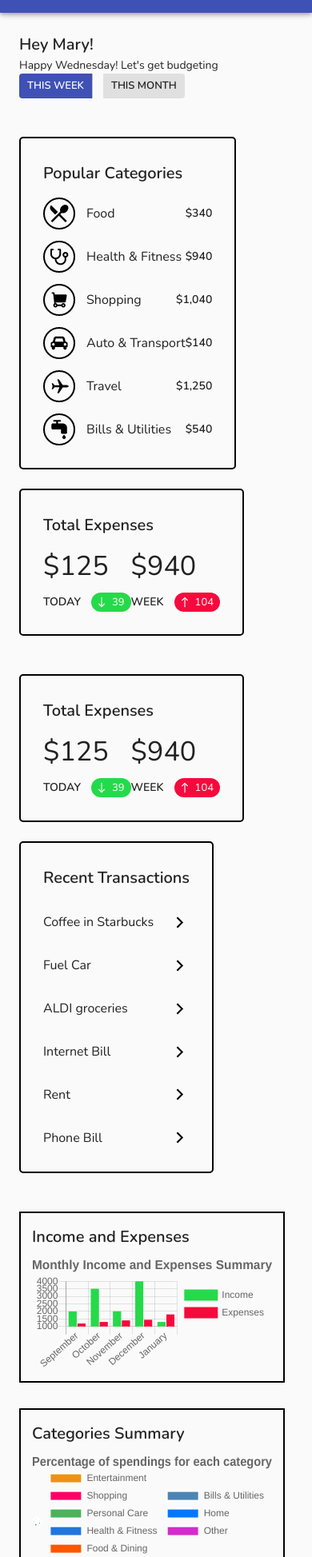
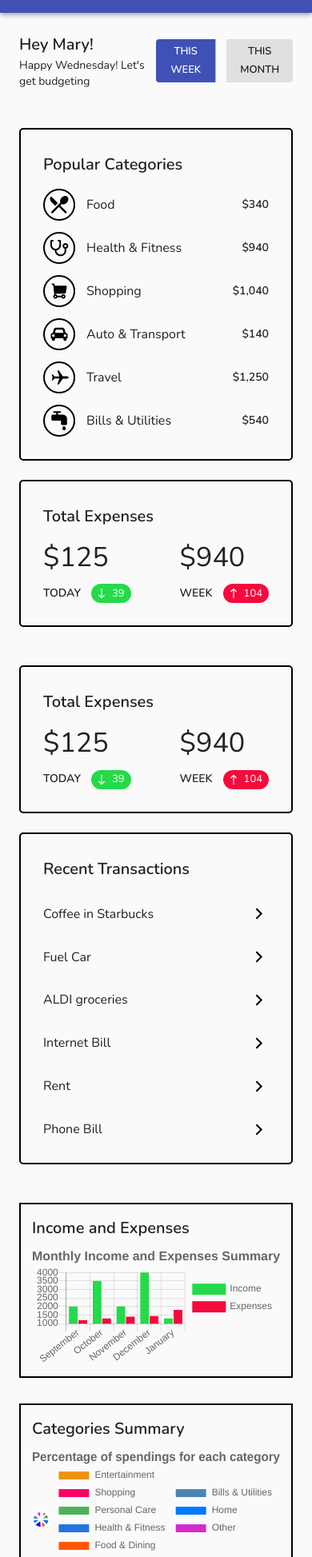
Before and after one commit to joshuabgutierrez/pokket, a React (Create React App) app in the folder pokket-front-end/: page /dashboard in a window 390 px wide. Shown: the part 40-1987 px from the top of the page at 80% size. Built offline with nearby package versions, Linux system fonts and the light colour scheme.

Commit message:
Responsive Dashboard section

```diff
--- a/pokket-front-end/src/charts/CategoriesSummaryChart.js
+++ b/pokket-front-end/src/charts/CategoriesSummaryChart.js
@@ -49,7 +49,9 @@ export default function CategoriesSummaryChart() {
 					legend: {
 						display: true,
 						position: 'right'
-					}
+					},
+					maintainAspectRatio: true,
+					responsive: true
 				}}
 			/>
 
--- a/pokket-front-end/src/charts/IncomeExpensesChart.js
+++ b/pokket-front-end/src/charts/IncomeExpensesChart.js
@@ -35,7 +35,9 @@ export default function IncomeExpensesChart() {
 					legend: {
 						display: true,
 						position: 'right'
-					}
+					},
+					maintainAspectRatio: true,
+					responsive: true
 				}}
 			/>
 		</React.Fragment>
--- a/pokket-front-end/src/components/Dashboard/Header.js
+++ b/pokket-front-end/src/components/Dashboard/Header.js
@@ -18,11 +18,11 @@ function Header() {
 	return (
 		<div>
 			<Grid container>
-				<Grid item lg={6}>
+				<Grid item xs={6} sm={6} md={6} lg={6}>
 					<Typography variant="h6">Hey Mary!</Typography>
 					<Typography variant="body2">Happy Wednesday! Let's get budgeting</Typography>
 				</Grid>
-				<Grid item lg={6} className={classes.flexbox}>
+				<Grid item xs={6} sm={6} md={6} lg={6} className={classes.flexbox}>
 					<ButtonGroup disableElevation size="small" variant="contained">
 						<Button color="primary" className={classes.spacing}>
 							This Week
--- a/pokket-front-end/src/components/Dashboard/Main.js
+++ b/pokket-front-end/src/components/Dashboard/Main.js
@@ -13,53 +13,53 @@ function Main() {
 	return (
 		<div>
 			<Grid container spacing={6}>
-				<Grid item lg={12}>
+				<Grid item xs={12} sm={12} md={12} lg={12}>
 					<Header />
 				</Grid>
-				<Grid item lg={12}>
+				<Grid item sm={12} md={12} lg={12}>
 					<Grid container spacing={3}>
-						<Grid item lg={4}>
+						<Grid item xs={12} sm={6} md={4} lg={4}>
 							<Categories />
 						</Grid>
-						<Grid item lg={4}>
+						<Grid item xs={12} sm={6} md={4} lg={4}>
 							<Grid container spacing={6}>
-								<Grid item lg={12}>
+								<Grid item xs={12} sm={12} md={12} lg={12}>
 									<Details />
 								</Grid>
-								<Grid item lg={12}>
+								<Grid item xs={12} sm={12} md={12} lg={12}>
 									<Details />
 								</Grid>
 							</Grid>
 						</Grid>
-						<Grid item lg={4}>
+						<Grid item xs={12} sm={6} md={4} lg={4}>
 							<Transactions />
 						</Grid>
 					</Grid>
 				</Grid>
-				<Grid item lg={12}>
+				<Grid item xs={12} sm={12} md={12} lg={12}>
 					<Grid container spacing={4}>
-						<Grid item lg={6}>
+						<Grid item xs={12} sm={12} md={6} lg={6}>
 							<IncomeExpenses />
 						</Grid>
-						<Grid item lg={6}>
+						<Grid item xs={12} sm={12} md={6} lg={6}>
 							<CategoriesSummary />
 						</Grid>
 					</Grid>
 				</Grid>
-				<Grid item lg={12}>
+				<Grid item xs={12} sm={12} md={12} lg={12}>
 					<Grid container spacing={3}>
 						<Grid item lg={12}>
 							<Typography variant="h6">Upcoming Payments</Typography>
 						</Grid>
-						<Grid item lg={12}>
+						<Grid item xs={12} sm={12} md={12} lg={12}>
 							<Grid container spacing={4}>
-								<Grid item lg={4}>
+								<Grid item xs={12} sm={6} md={4} lg={4}>
 									<BillDetails />
 								</Grid>
-								<Grid item lg={4}>
+								<Grid item xs={12} sm={6} md={4} lg={4}>
 									<BillDetails />
 								</Grid>
-								<Grid item lg={4}>
+								<Grid item xs={12} sm={6} md={4} lg={4}>
 									<BillDetails />
 								</Grid>
 							</Grid>
--- a/pokket-front-end/src/components/Home/Home.js
+++ b/pokket-front-end/src/components/Home/Home.js
@@ -18,7 +18,7 @@ const useStyles = makeStyles((theme) => ({
 	appBar: {
 		minWidth: '100%',
 		zIndex: '1',
-		[theme.breakpoints.up('sm')]: {
+		[theme.breakpoints.up('lg')]: {
 			width: `calc(100% - ${drawerWidth}px)`,
 			marginLeft: drawerWidth
 		}
--- a/pokket-front-end/src/components/Navbar/Navbar.js
+++ b/pokket-front-end/src/components/Navbar/Navbar.js
@@ -14,14 +14,14 @@ const useStyles = makeStyles((theme) => ({
 		flexDirection: 'row',
 		alignItems: 'center',
 		justifyContent: 'space-between',
-		[theme.breakpoints.up('sm')]: {
+		[theme.breakpoints.up('lg')]: {
 			width: `calc(100% - ${drawerWidth}px)`,
 			marginLeft: drawerWidth
 		}
 	},
 	menuButton: {
 		marginRight: theme.spacing(2),
-		[theme.breakpoints.up('sm')]: {
+		[theme.breakpoints.up('lg')]: {
 			display: 'none'
 		}
 	},
--- a/pokket-front-end/src/components/Sidebar/Sidebar.js
+++ b/pokket-front-end/src/components/Sidebar/Sidebar.js
@@ -9,7 +9,7 @@ const drawerWidth = 240;
 const useStyles = makeStyles((theme) => ({
 	drawer: {
 		zIndex: '0',
-		[theme.breakpoints.up('sm')]: {
+		[theme.breakpoints.up('lg')]: {
 			width: drawerWidth,
 			flexShrink: 0
 		}
@@ -39,7 +39,7 @@ function Sidebar(props) {
 
 	return (
 		<nav className={classes.drawer} aria-label="mailbox folders">
-			<Hidden smUp implementation="css">
+			<Hidden lgUp implementation="css">
 				<Drawer
 					container={container}
 					variant="temporary"
@@ -56,7 +56,7 @@ function Sidebar(props) {
 					{drawer}
 				</Drawer>
 			</Hidden>
-			<Hidden xsDown implementation="css">
+			<Hidden mdDown implementation="css">
 				<Drawer
 					classes={{
 						paper: classes.drawerPaper
```
